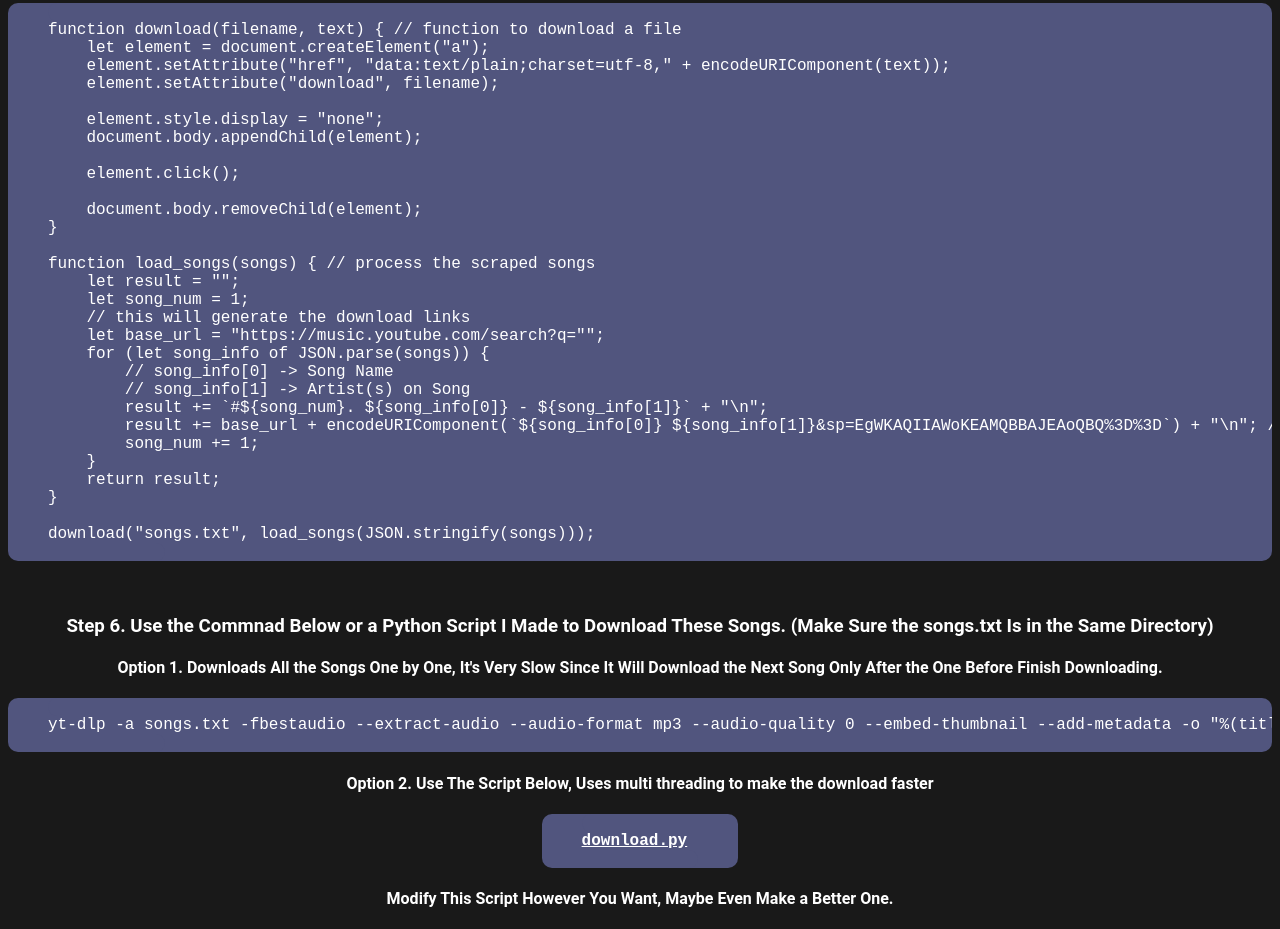
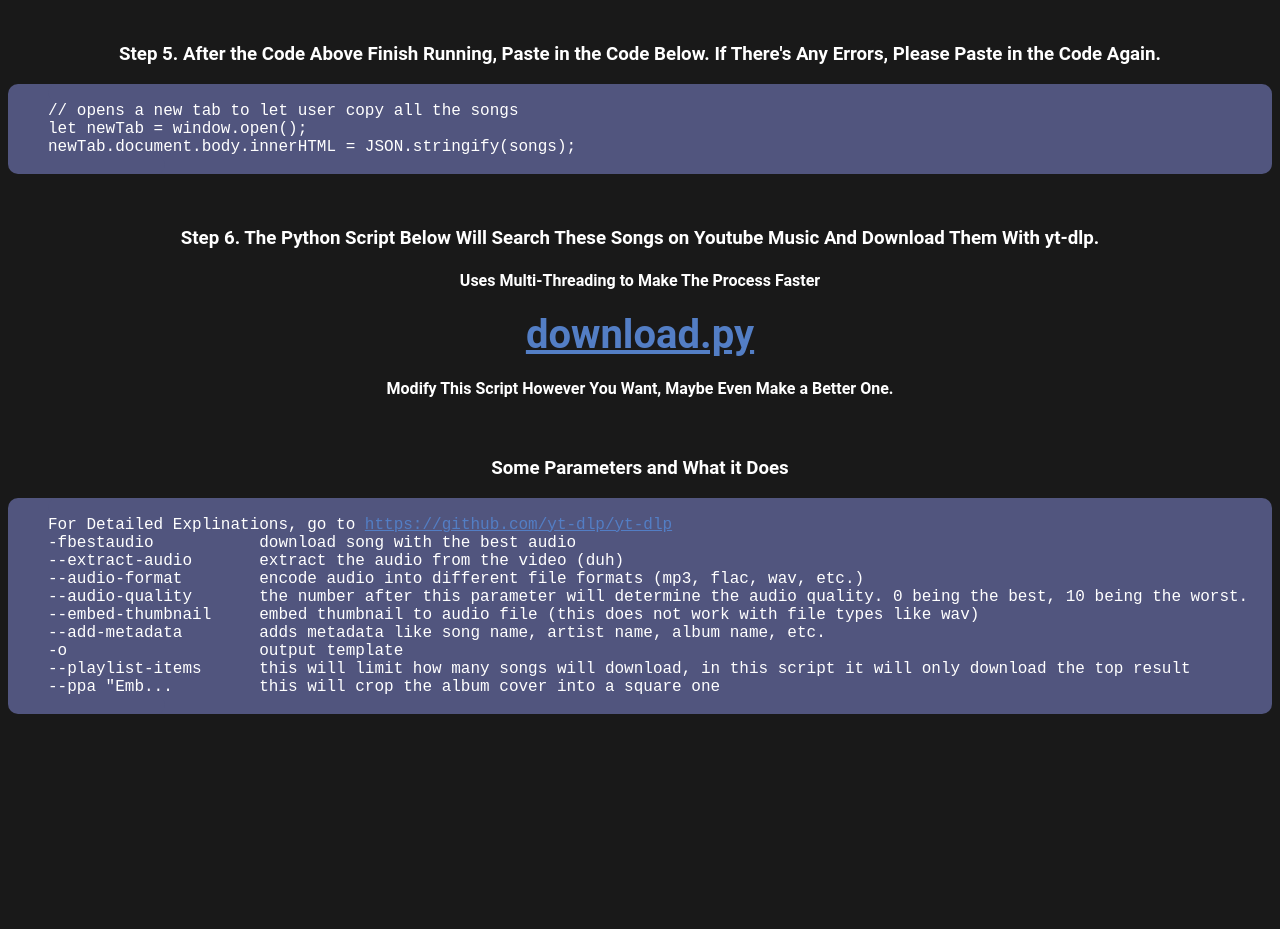
Before and after one commit to YeetingWaterbottle/YeetingWaterbottle.github.io, a plain HTML site: page SpotifyPlaylist-yt-dlp/index.html in a window 1280 px wide. Shown: the part 1114-2043 px from the top of the page. After the commit the page ends 1844 px from the top, so only its background shows below. Drawn offline with Linux system fonts and the light colour scheme.

Commit message:
updated to use ytmusicapi library to get accurate results

```diff
--- a/SpotifyPlaylist-yt-dlp/index.html
+++ b/SpotifyPlaylist-yt-dlp/index.html
@@ -9,11 +9,13 @@
     </head>
     <body>
         <h1>Download Spotify Playlist Songs From Youtube Music Through <a href="https://github.com/yt-dlp/yt-dlp">yt-dlp</a></h1>
+        <h4>If You Want Square Thumbnails, Install <a href="https://ffmpeg.org/">ffmpeg</a> and Add the Program to System Path Variable</h4>
         <h3>Step 1. Open Your Spotify Playlist in a Web Browser.</h3>
-        <h3>Step 2. Scroll Through the Playlist a Little Bit to Make Sure the Songs Are Easier to Load In.</h3>
-        <h3>Step 3. Scroll Back Up to the First Song of the Playlist.</h3>
-        <h3>Step 4. Open the Console With <kbd>CTRL</kbd> + <kbd>Shift</kbd> + <kbd>J</kbd> or Through Inspect Element, Then Paste in the Code Below.</h3>
-        <h4>The Code Below Will Move Through the Playlist and Scrape the Songs Inside the Playlist, Without Having to Login to a Spotify Account.</h4>
+        <h3>Step 2. Scroll Through the Playlist a Little Bit to Make the Songs Easier to Load In. (Helps Very Long Playlists)</h3>
+        <h3>Step 3. Scroll Back Up to the First Song of the Playlist. (Optional)</h3>
+        <h3>Step 4. Open the Console With <kbd>Ctrl</kbd> + <kbd>Shift</kbd> + <kbd>J</kbd> or Through Inspect Element, Then Paste in the Code Below.</h3>
+        <h4>The Code Below Will Move Through the Playlist and Scrape the Songs Inside the Playlist, Without Having to Login to a Spotify Account and Use an API.</h4>
+        <h4>The Code Will Probably Break After an UI Update or Something Like That</h4>
         <pre><code>
 // Sphetti Code Ahead.
 let songs = []; // make an array to store all the songs and artists
@@ -54,50 +56,34 @@ setTimeout(() => {
 
 // Output: [["Song A", "Artist A"], ["Song B", "Artist B"], ["Song C", "Artist C"]]
         </code></pre>
-        <br>
+        <br />
         <h3>Step 5. After the Code Above Finish Running, Paste in the Code Below. If There's Any Errors, Please Paste in the Code Again.</h3>
         <pre><code>
-function download(filename, text) { // function to download a file
-    let element = document.createElement("a");
-    element.setAttribute("href", "data:text/plain;charset=utf-8," + encodeURIComponent(text));
-    element.setAttribute("download", filename);
+// opens a new tab to let user copy all the songs
+let newTab = window.open();
+newTab.document.body.innerHTML = JSON.stringify(songs);
+        </code></pre>
+        <br />
+        <h3>Step 6. The Python Script Below Will Search These Songs on Youtube Music And Download Them With yt-dlp.</h3>
+        <h4>Uses Multi-Threading to Make The Process Faster</h4>
+        <p align="center">
+            <a href="download.py" id="download_script"><strong>download.py</strong></a>
+        </p>
+        <h4>Modify This Script However You Want, Maybe Even Make a Better One.</h4>
+        <br>
+        <h3>Some Parameters and What it Does</h4>
+        <pre><code>
+For Detailed Explinations, go to <a href="https://github.com/yt-dlp/yt-dlp">https://github.com/yt-dlp/yt-dlp</a>
+-fbestaudio           download song with the best audio
+--extract-audio       extract the audio from the video (duh)
+--audio-format        encode audio into different file formats (mp3, flac, wav, etc.)
+--audio-quality       the number after this parameter will determine the audio quality. 0 being the best, 10 being the worst.
+--embed-thumbnail     embed thumbnail to audio file (this does not work with file types like wav)
+--add-metadata        adds metadata like song name, artist name, album name, etc.
+-o                    output template
+--playlist-items      this will limit how many songs will download, in this script it will only download the top result
+--ppa "Emb...         this will crop the album cover into a square one
+        </code></pre>
 
-    element.style.display = "none";
-    document.body.appendChild(element);
-
-    element.click();
-
-    document.body.removeChild(element);
-}
-
-function load_songs(songs) { // process the scraped songs
-    let result = "";
-    let song_num = 1;
-    // this will generate the download links
-    let base_url = "https://music.youtube.com/search?q="";
-    for (let song_info of JSON.parse(songs)) {
-        // song_info[0] -> Song Name
-        // song_info[1] -> Artist(s) on Song
-        result += `#${song_num}. ${song_info[0]} - ${song_info[1]}` + "\n";
-        result += base_url + encodeURIComponent(`${song_info[0]} ${song_info[1]}&sp=EgWKAQIIAWoKEAMQBBAJEAoQBQ%3D%3D`) + "\n"; // the parameter &sp=EgW... will only search for songs
-        song_num += 1;
-    }
-    return result;
-}
-
-download("songs.txt", load_songs(JSON.stringify(songs)));
-        </code></pre>
-        <br>
-        <h3>Step 6. Use the Commnad Below or a Python Script I Made to Download These Songs. (Make Sure the songs.txt Is in the Same Directory)</h3>
-
-        <h4>Option 1. Downloads All the Songs One by One, It's Very Slow Since It Will Download the Next Song Only After the One Before Finish Downloading.</h4>
-        <pre><code>
-yt-dlp -a songs.txt -fbestaudio --extract-audio --audio-format mp3 --audio-quality 0 --embed-thumbnail --add-metadata -o "%(title)s - %(artist)s.%(ext)s" --playlist-items 1 --ppa "ffmpeg: -c:v mjpeg -vf crop=\"'if(gt(ih,iw),iw,ih)':'if(gt(iw,ih),ih,iw)'\""
-        </code></pre>
-        <h4>Option 2. Use The Script Below, Uses multi threading to make the download faster</h4>
-        <pre><code>
-<a href="download.py" id="download_script"><strong>download.py</strong></a>
-        </code></pre>
-        <h4>Modify This Script However You Want, Maybe Even Make a Better One.</h4>
     </body>
 </html>
--- a/SpotifyPlaylist-yt-dlp/style.css
+++ b/SpotifyPlaylist-yt-dlp/style.css
@@ -16,12 +16,11 @@ h3, h4 {
 
 a {
     color: rgb(83, 126, 197);
-    text-decoration: none;
 }
 
 pre,
 code {
-    max-width: max-content;
+    /* max-width: max-content; */
     font-size: 1rem;
     margin-left: auto;
     margin-right: auto;
@@ -49,6 +48,5 @@ code {
 }
 
 #download_script {
-    text-decoration: underline;
-    color:rgb(255, 255, 255);
+    font-size: 2.5rem;
 }
```
Also changed, not shown: 2 other files.
